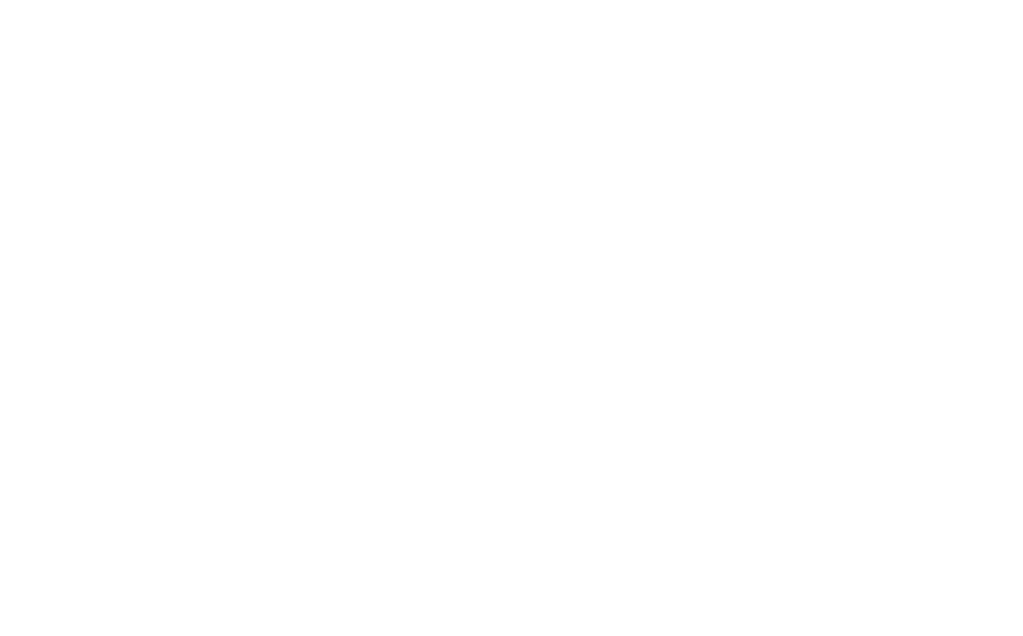
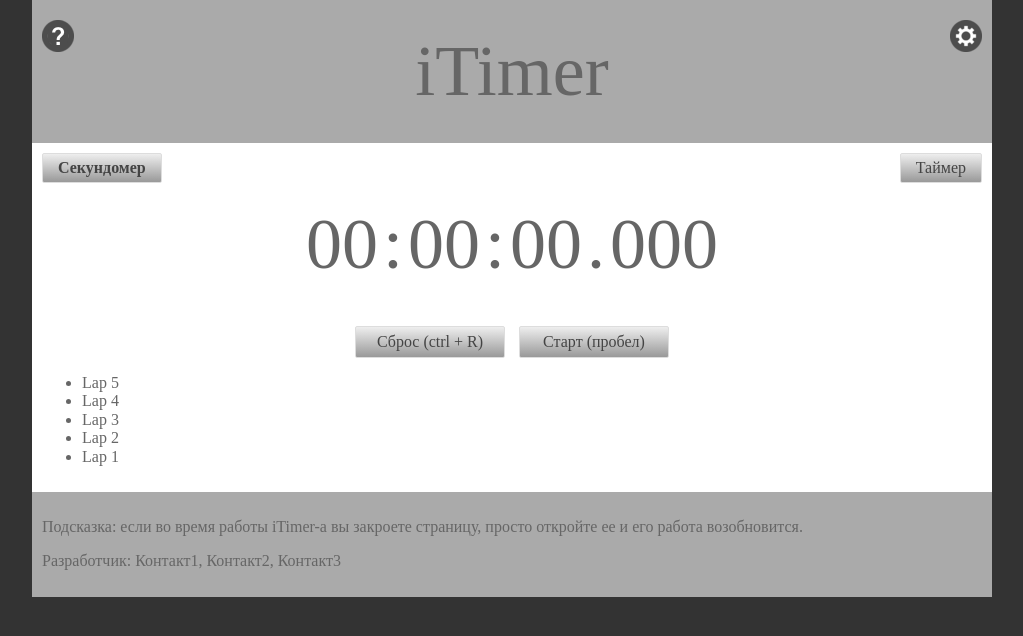
Before and after one commit to DimaGashko/iTimer, a plain HTML site: page app/index.html in a window 1280 px wide. Shown: the whole page, without its empty margins (128-1151 px from the left). Drawn offline with nearby package versions, Linux system fonts and the light colour scheme.

Commit message:
Базовые стили для страницы и секундомера

```diff
--- a/app/css/main.css
+++ b/app/css/main.css
@@ -1,7 +1,233 @@
+/* BASE */
 html, body {
 	height: 100%;
 }
 
 body {
+	background: #333;
+	color: #666;
+}
+
+.wrapper {
 
 }
+
+.container {
+	max-width: 940px;
+	padding: 10px;
+	margin: 0 auto;
+}
+
+.section {
+	margin: 0;
+}
+
+/* HEADER */
+.header {
+
+}
+
+.header__container {
+	position: relative;
+	background: #aaa;
+}
+
+.header__logo {
+	text-align: center;
+	font-size: 72px;
+	padding: 20px;
+	user-select: none;
+}
+
+.header__help,
+.header__set {
+	position: absolute;
+	top: 20px;
+	width: 32px;
+	height: 32px;
+	background-image: #333;
+	cursor: pointer;
+	transition: transform 0.3s;
+	border: none;
+	outline: none;
+	user-select: none;
+}
+
+.header__help:hover {
+	transform: rotate(-15deg);
+}
+
+.header__set:hover {
+	transform: rotate(15deg);
+}
+
+.header__help:focus {
+	transform: rotate(-30deg);
+}
+
+.header__set:focus {
+	transform: rotate(30deg);
+}
+
+.header__help {
+	left: 10px;
+	background: url(../img/icons/help.png);
+}
+
+.header__set {
+	right: 10px;
+	background: url(../img/icons/set.png);
+}
+
+
+/* MAIN */
+.main {
+
+}
+
+.main__container {
+	background: #fff;
+	min-height: 250px;
+	position: relative;
+}
+
+/* iTimer */
+.iTimer-stopwatch .iTimer__stopwatch {
+	display: block;
+}
+
+.iTimer-stopwatch .iTimer__setStopwatch {
+	font-weight: bold;
+}
+
+.iTimer-timer .iTimer__timer {
+	display: block;
+}
+
+.iTimer-timer .iTimer__setTimer {
+	font-weight: bold;
+}
+
+.iTimer__but {
+	padding: 5px 15px;
+	color: #444;
+	font-family: "Times New Roman";
+	background: #dddddd;
+	background: -webkit-linear-gradient(top,#eee,#999);
+	border: 1px solid #ddd;
+	border-radius: 2px;
+	cursor: pointer;
+	user-select: none;
+}
+
+.iTimer__but:focus {
+	box-shadow: 0 2px 6px #ddd;
+	outline: none;
+}
+
+.iTimer__but:hover {
+	color: #666;
+}
+
+.iTimer__but:active {
+	background: #dddddd;
+	background: -webkit-linear-gradient(bottom,#eee,#999);
+}
+
+.iTimer__setTimer,
+.iTimer__setStopwatch {
+	position: absolute;
+	top: 10px;
+}
+
+.iTimer__setStopwatch {
+	left: 10px;
+}
+
+.iTimer__setTimer {
+	right: 10px;
+}
+
+.iTimer__type {
+	margin-top: 50px;
+	text-align: center;
+}
+
+.iTimer__time {
+	font-size: 0;
+}
+
+.iTimer__timecomp {
+	font-size: 72px;
+	margin-left: 5px;
+}
+
+.iTimer__timecomp:first-child {
+	margin-left: 0;
+}
+
+.iTimer__h,
+.iTimer__m,
+.iTimer__s {
+	width: 80px;
+}
+
+.iTimer__ms {
+	width: 110px;
+}
+
+.iTimer__timecomp:after {
+	margin-left: 5px;
+}
+
+.iTimer__h:after,
+.iTimer__m:after {
+	content: ':';
+}
+
+.iTimer__s:after {
+	content: '.';
+}
+
+.iTimer__time {
+	margin: 40px;
+}
+
+
+.iTimer__stopwatch {
+	display: none;
+}
+
+.iTimer__control {
+	display: none;
+	padding: 6px 0px;
+	margin-left: 10px;
+	text-align: center;
+	width: 150px;
+}
+
+.iTimer__control:first-child {
+	margin-left: 0;
+}
+
+.iTimer-paused .iTimer__reset,
+.iTimer-paused .iTimer__start {
+		display: inline-block;
+}
+
+.iTimer-running .iTimer__lap,
+.iTimer-running .iTimer__stop {
+		display: inline-block;
+}
+
+.iTimer__lapslist {
+	text-align: left;
+}
+
+.timer {
+	display: none;
+}
+/* FOOTER */
+.footer__container {
+	background: #aaa;
+}
--- a/app/index.html
+++ b/app/index.html
@@ -17,7 +17,66 @@
 
 	<body>
 		<div class="wrapper">
+			<header class="section header">
+				<div class="container header__container">
+					<div class="header__logo">iTimer</div>
+					<button class="header__help"></button>
+					<button class="header__set"></button>
+				</div>
+			</header>
 
+			<section class="section main">
+				<div class="container main__container">
+
+					<!-- iTimer -->
+					<div class="iTimer iTimer-stopwatch iTimer-paused">
+						<button class="iTimer__but iTimer__setStopwatch">Секундомер</button>
+						<button class="iTimer__but iTimer__setTimer">Таймер</button>
+
+						<!-- stopwatch -->
+						<div class="iTimer__type iTimer__stopwatch">
+							<div class="iTimer__time stopwatch__time">
+								<span class="iTimer__timecomp iTimer__h">00</span>
+								<span class="iTimer__timecomp iTimer__m">00</span>
+								<span class="iTimer__timecomp iTimer__s">00</span>
+								<span class="iTimer__timecomp iTimer__ms">000</span>
+							</div>
+							<div class="iTimer__controls">
+								<div class="iTimer__controlsPaused">
+									<button class="iTimer__but iTimer__control iTimer__reset">Сброс (ctrl + R)</button>
+									<button class="iTimer__but iTimer__control iTimer__start">Старт (пробел)</button>
+								</div>
+								<div class="iTimer__controlsRunning">
+									<button class="iTimer__but iTimer__control iTimer__lap">Lap (ctrl + L)</button>
+									<button class="iTimer__but iTimer__control iTimer__stop">Стоп (пробел)</button>
+								</div>
+							</div>
+							<div class="iTimer__lapslist">
+								<ul>
+									<li class="iTimer__lap">Lap 5</li>
+									<li class="iTimer__lap">Lap 4</li>
+									<li class="iTimer__lap">Lap 3</li>
+									<li class="iTimer__lap">Lap 2</li>
+									<li class="iTimer__lap">Lap 1</li>
+								</ul>
+							</div>
+						</div>
+
+						<!-- timer -->
+						<div class="iTimer__type timer">
+							timer
+						</div>
+					</div>
+
+				</div>
+			</section>
+
+			<footer class="section footer">
+				<div class="container footer__container">
+					<p class="footer__hint">Подсказка: если во время работы iTimer-а вы закроете страницу, просто откройте ее и его работа возобновится.</p>
+					<p>Разработчик: Контакт1, Контакт2, Контакт3</p>
+				</div>
+			</footer>
 		</div>
 	</body>
 </html>
```
Also changed, not shown: modelling/1. Технические детали.txt (+10 -2 lines), app/img/icons/help.png (added), app/img/icons/set.png (added).
